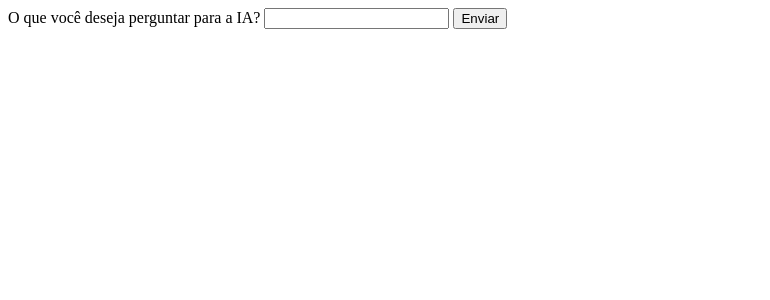
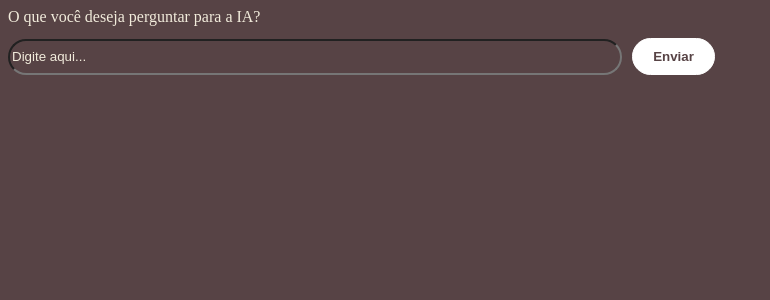
Before and after one commit to pedro-h-fernandes/aulas-ia, a Flask app: page / in a window 1280 px wide. Shown: the top 300 px of the page, without its empty margins (0-770 px from the left). Run offline with Flask 3, Linux system fonts and the light colour scheme.

Commit message:
HTML e CSS aprimorados

```diff
--- /dev/null
+++ b/static/style.css
@@ -0,0 +1,52 @@
+:root {
+    --cor-principal: #574345;
+    --cor-botao-cursor: #634d50;
+    --cor-letras : #f2ecdc;
+}
+
+body{
+    box-sizing: border-box;
+    background-color: var(--cor-principal);
+}
+
+label {
+  display: block;
+  margin-bottom: 12px;
+  color: var(--cor-letras);
+}
+
+.linha-input {
+  display: flex;
+  gap: 10px;
+  align-items: center;
+  flex-wrap: wrap;
+}
+
+.linha-input input {
+  flex: 1 1 auto;
+  min-width: 150px;
+  border-radius: 999px;
+  height: 30px;
+  flex: 0.39 1 250px;
+  background-color: var(--cor-principal);
+}
+
+.linha-input button {
+  padding: 10px 20px;
+  border-radius: 999px;
+  border: 1px solid #fff;
+  background: #fff;
+  color: var(--cor-principal);
+  font-weight: 700;
+  cursor: pointer;
+}
+
+.linha-input button:hover {
+  background-color: var(--cor-botao-cursor);
+  color: var(--cor-principal) ;
+}
+
+.linha-input input::placeholder {
+  color: var(--cor-letras);
+  opacity: 1;
+}
--- a/templates/index.html
+++ b/templates/index.html
@@ -5,15 +5,14 @@
         <meta name="viewport" content="width=device-width,initial-scale=1" />
         <meta http-equiv="X-UA-Compatible" content="IE=edge">
         <title>FIAlmes</title>
-        <link rel="stylesheet" href="./style_css/style.css">
+        <link rel="stylesheet" href="{{ url_for('static', filename='style.css') }}">
     </head>
     <body>
         <form id="form">
-            <div class="field">
-                <label for="barra">O que você deseja perguntar para a IA?</label>
-                <input/>
-
-                <button type="submit">Enviar</button>
+            <label for="barra" class="label">O que você deseja perguntar para a IA?</label>
+            <div class="linha-input">
+                 <input id="barra" type="text" placeholder="Digite aqui..." />
+                 <button type="submit">Enviar</button>
             </div>
         </form>
     </body>
```
Also changed, not shown: app.py (line endings or trailing spaces), style_css/style.css (deleted).
